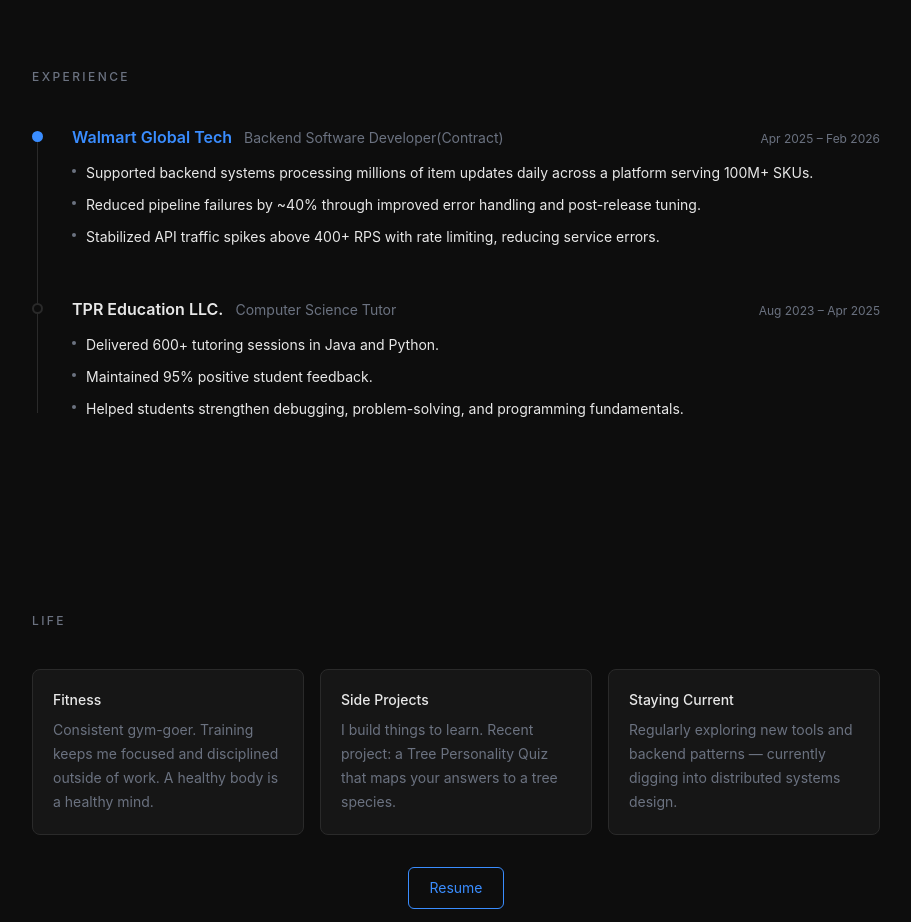
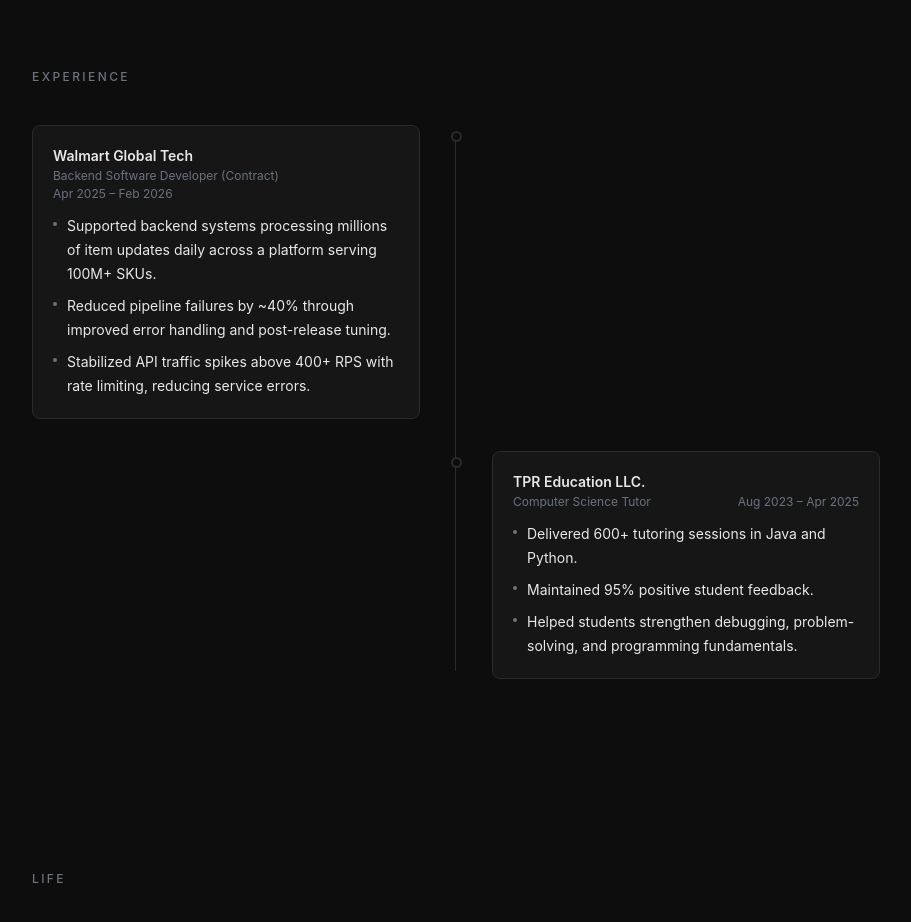
Before and after one commit to mikewm2001/portfolio, a React (Vite) app in the folder personal-landing-page/: page / in a window 1280 px wide. Shown: the part 2200-3122 px from the top of the page, without its empty margins (184-1095 px from the left). Built offline with nearby package versions, Linux system fonts and the light colour scheme.

Commit message:
chore: card each experience

```diff
--- a/personal-landing-page/src/components/Experience.tsx
+++ b/personal-landing-page/src/components/Experience.tsx
@@ -3,15 +3,13 @@
   role: string;
   dates: string;
   bullets: string[];
-  primary?: boolean;
 }
 
 const entries: ExperienceEntry[] = [
   {
     company: 'Walmart Global Tech',
-    role: 'Backend Software Developer(Contract)',
+    role: 'Backend Software Developer (Contract)',
     dates: 'Apr 2025 – Feb 2026',
-    primary: true,
     bullets: [
       'Supported backend systems processing millions of item updates daily across a platform serving 100M+ SKUs.',
       'Reduced pipeline failures by ~40% through improved error handling and post-release tuning.',
@@ -30,6 +28,30 @@
   },
 ];
 
+const dot = 'h-[11px] w-[11px] rounded-full border-2 border-[var(--color-border)] bg-[var(--color-bg)]';
+
+function EntryCard({ entry }: { entry: ExperienceEntry }) {
+  return (
+    <div className="rounded-lg border border-[var(--color-border)] bg-[var(--color-surface)] p-5">
+      <div className="mb-3 flex flex-col gap-0.5">
+        <span className="text-sm font-semibold text-[var(--color-text)]">{entry.company}</span>
+        <div className="flex flex-wrap items-baseline justify-between gap-x-3 gap-y-0.5">
+          <span className="text-xs text-[var(--color-muted)]">{entry.role}</span>
+          <span className="text-xs text-[var(--color-muted)]">{entry.dates}</span>
+        </div>
+      </div>
+      <ul className="flex flex-col gap-2">
+        {entry.bullets.map((bullet) => (
+          <li key={bullet} className="flex gap-2.5 text-sm leading-6 text-[var(--color-text)]">
+            <span className="mt-2 h-1 w-1 shrink-0 rounded-full bg-[var(--color-muted)]" />
+            {bullet}
+          </li>
+        ))}
+      </ul>
+    </div>
+  );
+}
+
 export default function Experience() {
   return (
     <section id="experience" className="mx-auto max-w-4xl px-6 py-24">
@@ -37,51 +59,31 @@
         Experience
       </h2>
 
-      <div className="relative flex flex-col gap-0">
-        {/* vertical timeline rule */}
-        <div className="absolute left-[5px] top-2 bottom-2 w-px bg-[var(--color-border)]" />
+      <div className="relative">
+        <div className="absolute left-[5px] top-2 bottom-2 w-px bg-[var(--color-border)] sm:left-1/2 sm:-translate-x-px" />
 
-        {entries.map((entry) => (
-          <div key={entry.company} className="relative pl-10 pb-12 last:pb-0">
-            {/* dot */}
-            <div
-              className={`absolute left-0 top-[6px] h-[11px] w-[11px] rounded-full border-2 ${
-                entry.primary
-                  ? 'border-[var(--color-accent)] bg-[var(--color-accent)]'
-                  : 'border-[var(--color-border)] bg-[var(--color-bg)]'
-              }`}
-            />
+        <div className="flex flex-col gap-8">
+          {entries.map((entry, index) => (
+            <div key={entry.company} className="relative">
 
-            <div className="flex flex-col gap-3">
-              {/* header */}
-              <div className="flex flex-col gap-0.5 sm:flex-row sm:items-baseline sm:justify-between">
-                <div>
-                  <span
-                    className={`text-base font-semibold ${
-                      entry.primary
-                        ? 'text-[var(--color-accent)]'
-                        : 'text-[var(--color-text)]'
-                    }`}
-                  >
-                    {entry.company}
-                  </span>
-                  <span className="ml-3 text-sm text-[var(--color-muted)]">{entry.role}</span>
-                </div>
-                <span className="text-xs text-[var(--color-muted)]">{entry.dates}</span>
+              {/* Mobile: left-aligned */}
+              <div className="pl-10 sm:hidden">
+                <div className={`absolute left-0 top-[6px] ${dot}`} />
+                <EntryCard entry={entry} />
               </div>
 
-              {/* bullets */}
-              <ul className="flex flex-col gap-2">
-                {entry.bullets.map((bullet) => (
-                  <li key={bullet} className="flex gap-2.5 text-sm leading-6 text-[var(--color-text)]">
-                    <span className="mt-2 h-1 w-1 shrink-0 rounded-full bg-[var(--color-muted)]" />
-                    {bullet}
-                  </li>
-                ))}
-              </ul>
+              {/* Desktop: alternating sides */}
+              <div className="hidden sm:grid sm:grid-cols-[1fr_40px_1fr] sm:items-start">
+                <div className="pr-4">{index % 2 === 0 && <EntryCard entry={entry} />}</div>
+                <div className="flex justify-center pt-[6px]">
+                  <div className={dot} />
+                </div>
+                <div className="pl-4">{index % 2 !== 0 && <EntryCard entry={entry} />}</div>
+              </div>
+
             </div>
-          </div>
-        ))}
+          ))}
+        </div>
       </div>
     </section>
   );
```
